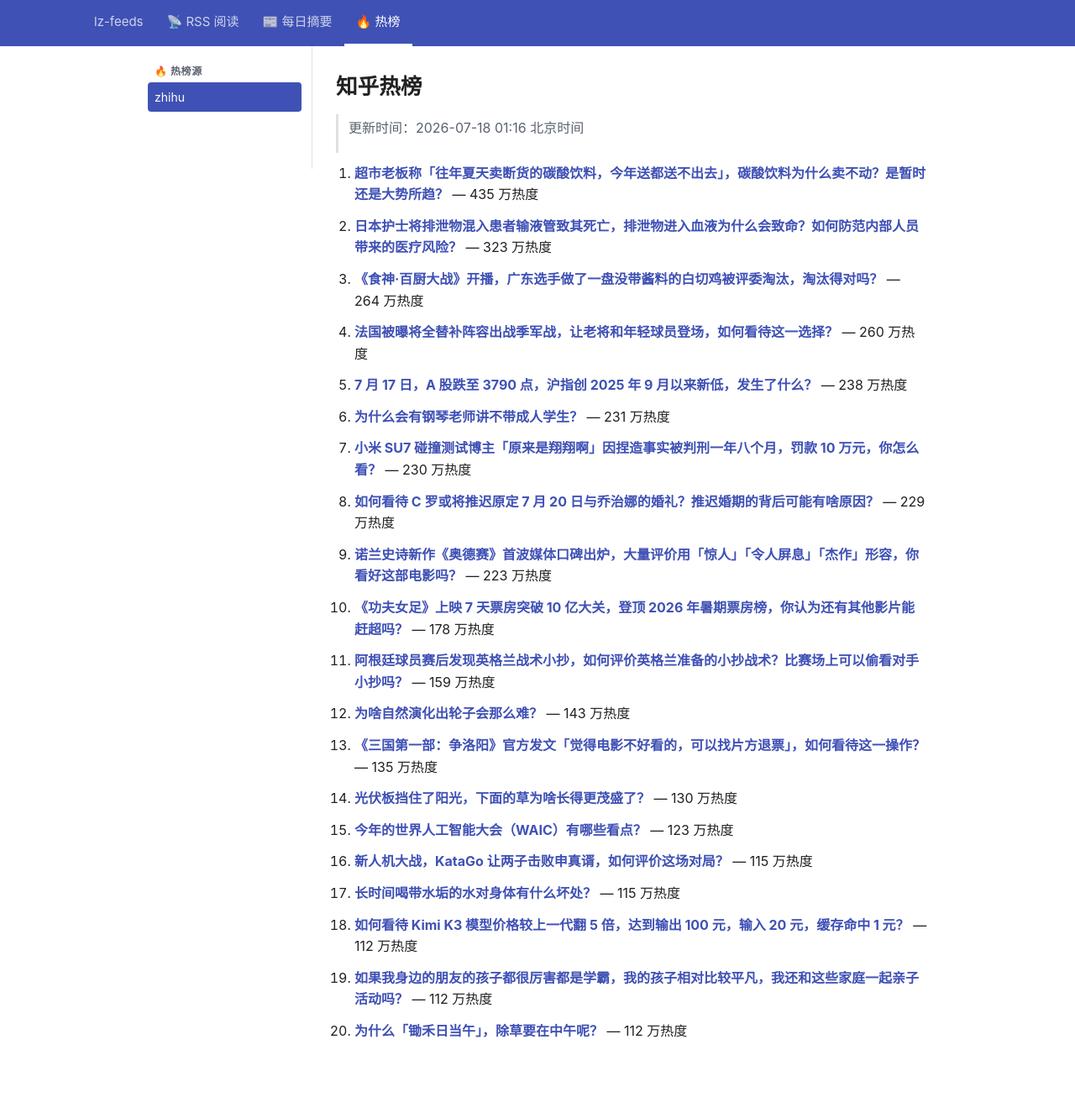
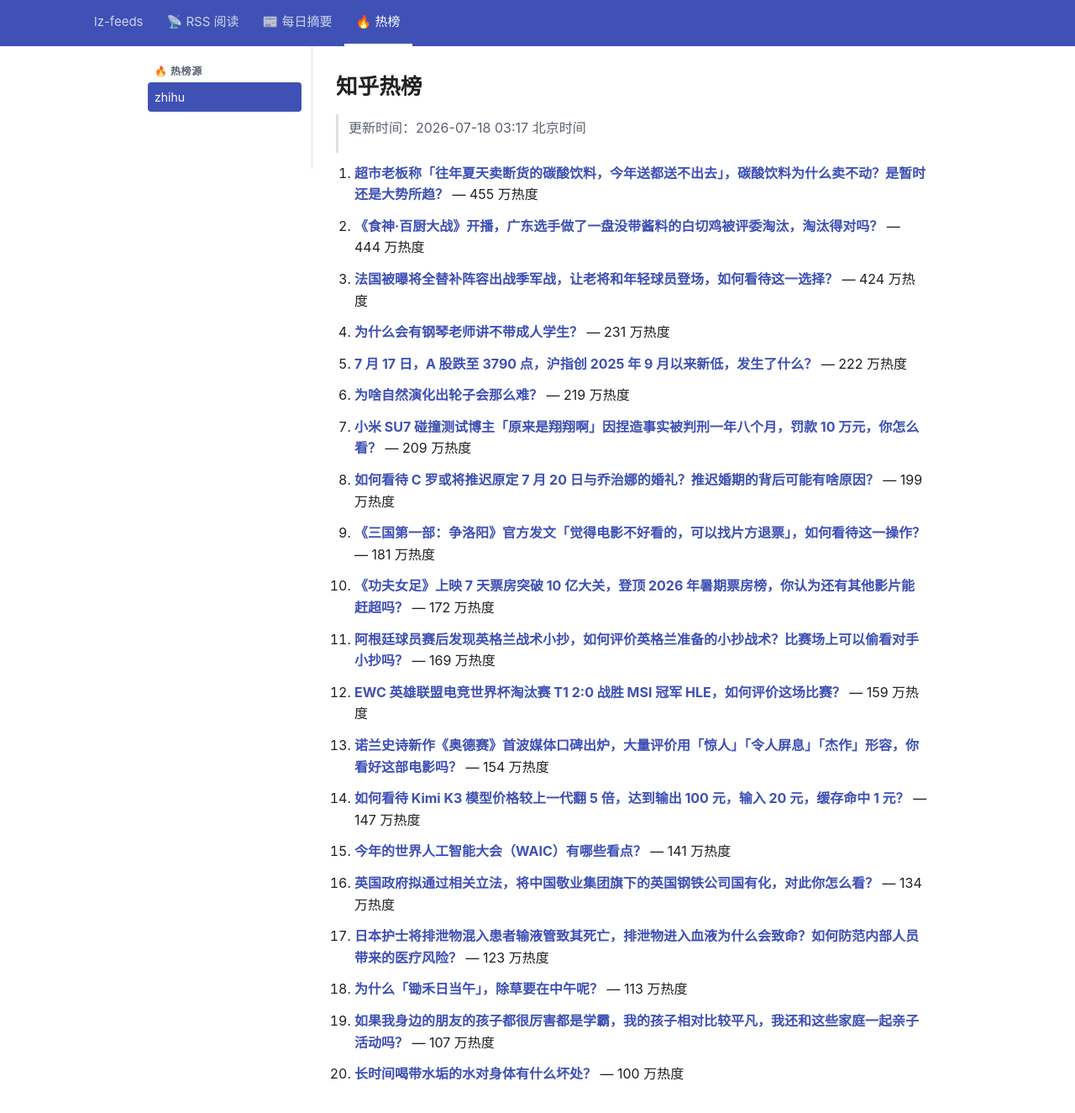
Before and after one commit to lizhang0101/lz-feeds, a Jekyll site: the page built from _hotlist/zhihu.md, in a window 1280 px wide and 1356 px high. Shown: the top 1325 px of the window at 84% size. Built offline with Jekyll 4.4.1, drawn with Linux system fonts in a browser that asks for light colours.

Commit message:
hotlist: 2026-07-17T19:17Z

```diff
--- a/_hotlist/zhihu.md
+++ b/_hotlist/zhihu.md
@@ -1,48 +1,48 @@
 ---
-updated: 2026-07-18 01:16 北京时间
+updated: 2026-07-18 03:17 北京时间
 count: 20
 ---
 
 # 知乎热榜
 
-> 更新时间：2026-07-18 01:16 北京时间
+> 更新时间：2026-07-18 03:17 北京时间
 
-1. **[超市老板称「往年夏天卖断货的碳酸饮料，今年送都送不出去」，碳酸饮料为什么卖不动？是暂时还是大势所趋？](https://www.zhihu.com/question/2061198817991418630)** — 435 万热度
+1. **[超市老板称「往年夏天卖断货的碳酸饮料，今年送都送不出去」，碳酸饮料为什么卖不动？是暂时还是大势所趋？](https://www.zhihu.com/question/2061198817991418630)** — 455 万热度
 
-2. **[日本护士将排泄物混入患者输液管致其死亡，排泄物进入血液为什么会致命？如何防范内部人员带来的医疗风险？](https://www.zhihu.com/question/2061057694832620856)** — 323 万热度
+2. **[《食神·百厨大战》开播，广东选手做了一盘没带酱料的白切鸡被评委淘汰，淘汰得对吗？](https://www.zhihu.com/question/2060129175554594141)** — 444 万热度
 
-3. **[《食神·百厨大战》开播，广东选手做了一盘没带酱料的白切鸡被评委淘汰，淘汰得对吗？](https://www.zhihu.com/question/2060129175554594141)** — 264 万热度
+3. **[法国被曝将全替补阵容出战季军战，让老将和年轻球员登场，如何看待这一选择？](https://www.zhihu.com/question/2061482689165619531)** — 424 万热度
 
-4. **[法国被曝将全替补阵容出战季军战，让老将和年轻球员登场，如何看待这一选择？](https://www.zhihu.com/question/2061482689165619531)** — 260 万热度
+4. **[为什么会有钢琴老师讲不带成人学生？](https://www.zhihu.com/question/2042257207627179809)** — 231 万热度
 
-5. **[7 月 17 日，A 股跌至 3790 点，沪指创 2025 年 9 月以来新低，发生了什么？](https://www.zhihu.com/question/2061116752398962968)** — 238 万热度
+5. **[7 月 17 日，A 股跌至 3790 点，沪指创 2025 年 9 月以来新低，发生了什么？](https://www.zhihu.com/question/2061116752398962968)** — 222 万热度
 
-6. **[为什么会有钢琴老师讲不带成人学生？](https://www.zhihu.com/question/2042257207627179809)** — 231 万热度
+6. **[为啥自然演化出轮子会那么难？](https://www.zhihu.com/question/2060649695580624117)** — 219 万热度
 
-7. **[小米 SU7 碰撞测试博主「原来是翔翔啊」因捏造事实被判刑一年八个月，罚款 10 万元，你怎么看？](https://www.zhihu.com/question/2061463583091959064)** — 230 万热度
+7. **[小米 SU7 碰撞测试博主「原来是翔翔啊」因捏造事实被判刑一年八个月，罚款 10 万元，你怎么看？](https://www.zhihu.com/question/2061463583091959064)** — 209 万热度
 
-8. **[如何看待 C 罗或将推迟原定 7 月 20 日与乔治娜的婚礼？推迟婚期的背后可能有啥原因？](https://www.zhihu.com/question/2061095985552663651)** — 229 万热度
+8. **[如何看待 C 罗或将推迟原定 7 月 20 日与乔治娜的婚礼？推迟婚期的背后可能有啥原因？](https://www.zhihu.com/question/2061095985552663651)** — 199 万热度
 
-9. **[诺兰史诗新作《奥德赛》首波媒体口碑出炉，大量评价用「惊人」「令人屏息」「杰作」形容，你看好这部电影吗？](https://www.zhihu.com/question/2058197753138602590)** — 223 万热度
+9. **[《三国第一部：争洛阳》官方发文「觉得电影不好看的，可以找片方退票」，如何看待这一操作？](https://www.zhihu.com/question/2061409074185335802)** — 181 万热度
 
-10. **[《功夫女足》上映 7 天票房突破 10 亿大关，登顶 2026 年暑期票房榜，你认为还有其他影片能赶超吗？](https://www.zhihu.com/question/2060038001975976897)** — 178 万热度
+10. **[《功夫女足》上映 7 天票房突破 10 亿大关，登顶 2026 年暑期票房榜，你认为还有其他影片能赶超吗？](https://www.zhihu.com/question/2060038001975976897)** — 172 万热度
 
-11. **[阿根廷球员赛后发现英格兰战术小抄，如何评价英格兰准备的小抄战术？比赛场上可以偷看对手小抄吗？](https://www.zhihu.com/question/2061110573723378273)** — 159 万热度
+11. **[阿根廷球员赛后发现英格兰战术小抄，如何评价英格兰准备的小抄战术？比赛场上可以偷看对手小抄吗？](https://www.zhihu.com/question/2061110573723378273)** — 169 万热度
 
-12. **[为啥自然演化出轮子会那么难？](https://www.zhihu.com/question/2060649695580624117)** — 143 万热度
+12. **[EWC 英雄联盟电竞世界杯淘汰赛 T1 2:0 战胜 MSI 冠军 HLE，如何评价这场比赛？](https://www.zhihu.com/question/2061556273808775032)** — 159 万热度
 
-13. **[《三国第一部：争洛阳》官方发文「觉得电影不好看的，可以找片方退票」，如何看待这一操作？](https://www.zhihu.com/question/2061409074185335802)** — 135 万热度
+13. **[诺兰史诗新作《奥德赛》首波媒体口碑出炉，大量评价用「惊人」「令人屏息」「杰作」形容，你看好这部电影吗？](https://www.zhihu.com/question/2058197753138602590)** — 154 万热度
 
-14. **[光伏板挡住了阳光，下面的草为啥长得更茂盛了？](https://www.zhihu.com/question/2061107208805414314)** — 130 万热度
+14. **[如何看待 Kimi K3 模型价格较上一代翻 5 倍，达到输出 100 元，输入 20 元，缓存命中 1 元？](https://www.zhihu.com/question/2061233239566685346)** — 147 万热度
 
-15. **[今年的世界人工智能大会（WAIC）有哪些看点？](https://www.zhihu.com/question/2059240244864611894)** — 123 万热度
+15. **[今年的世界人工智能大会（WAIC）有哪些看点？](https://www.zhihu.com/question/2059240244864611894)** — 141 万热度
 
-16. **[新人机大战，KataGo 让两子击败申真谞，如何评价这场对局？](https://www.zhihu.com/question/2061416198286172407)** — 115 万热度
+16. **[英国政府拟通过相关立法，将中国敬业集团旗下的英国钢铁公司国有化，对此你怎么看？](https://www.zhihu.com/question/2038539763599266938)** — 134 万热度
 
-17. **[长时间喝带水垢的水对身体有什么坏处？](https://www.zhihu.com/question/284098592)** — 115 万热度
+17. **[日本护士将排泄物混入患者输液管致其死亡，排泄物进入血液为什么会致命？如何防范内部人员带来的医疗风险？](https://www.zhihu.com/question/2061057694832620856)** — 123 万热度
 
-18. **[如何看待 Kimi K3 模型价格较上一代翻 5 倍，达到输出 100 元，输入 20 元，缓存命中 1 元？](https://www.zhihu.com/question/2061233239566685346)** — 112 万热度
+18. **[为什么「锄禾日当午」，除草要在中午呢？](https://www.zhihu.com/question/2057344841936265609)** — 113 万热度
 
-19. **[如果我身边的朋友的孩子都很厉害都是学霸，我的孩子相对比较平凡，我还和这些家庭一起亲子活动吗？](https://www.zhihu.com/question/2061015890934736081)** — 112 万热度
+19. **[如果我身边的朋友的孩子都很厉害都是学霸，我的孩子相对比较平凡，我还和这些家庭一起亲子活动吗？](https://www.zhihu.com/question/2061015890934736081)** — 107 万热度
 
-20. **[为什么「锄禾日当午」，除草要在中午呢？](https://www.zhihu.com/question/2057344841936265609)** — 112 万热度
+20. **[长时间喝带水垢的水对身体有什么坏处？](https://www.zhihu.com/question/284098592)** — 100 万热度
```
